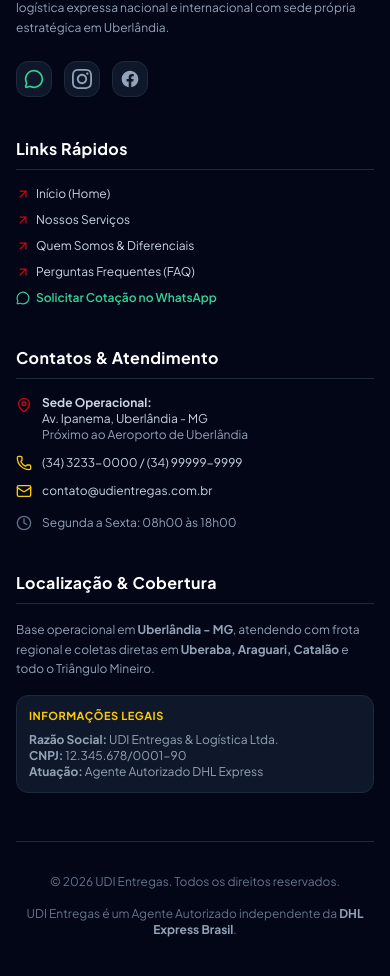
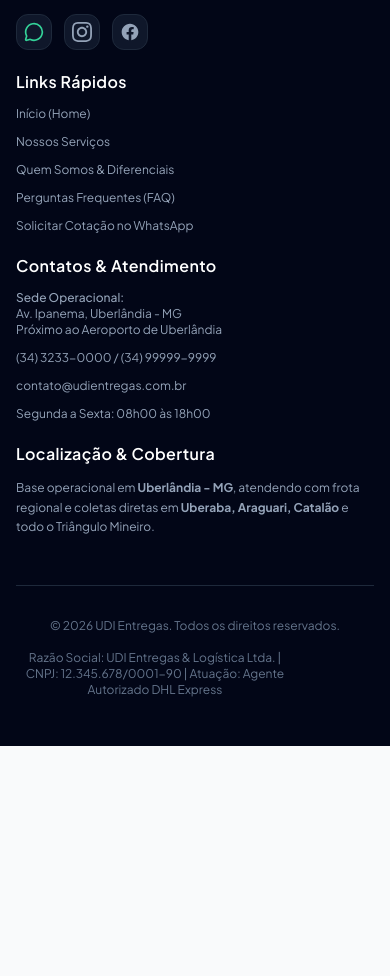
Before and after one commit to projetos-byte/udi-entregas, a React (Vite) app: page / in a window 390 px wide. Shown: the part 8950-9926 px from the top of the page. After the commit the page ends 9696 px from the top, so only its background shows below. Built offline with nearby package versions, Linux system fonts and the light colour scheme.

Commit message:
feat: atualizei o cabeçalho e rodapé

```diff
--- a/src/components/Footer.tsx
+++ b/src/components/Footer.tsx
@@ -1,5 +1,5 @@
 import React from 'react';
-import { MapPin, Phone, Mail, MessageCircle, ShieldCheck, ArrowUpRight, Clock } from 'lucide-react';
+import { MessageCircle } from 'lucide-react';
 import { InstagramIcon, FacebookIcon } from './SocialIcons';
 
 export const Footer: React.FC = () => {
@@ -16,19 +16,14 @@ export const Footer: React.FC = () => {
       <div className="max-w-7xl mx-auto px-4 sm:px-6 lg:px-8">
 
         {/* Main 4 Columns Grid */}
-        <div className="grid grid-cols-1 md:grid-cols-2 lg:grid-cols-4 gap-10 pb-12 border-b border-slate-800">
+        <div className="grid grid-cols-1 md:grid-cols-[1.2fr_0.8fr_1fr_1fr] items-start gap-6 lg:gap-10 pb-12 border-b border-slate-800">
 
           {/* Column 1: Brand & About */}
           <div className="space-y-4">
             <div className="flex items-center gap-2">
-              <div className="bg-dhl-yellow text-slate-950 font-black tracking-tighter text-xl px-3 py-1 rounded-lg border-b-2 border-dhl-yellow-hover">
+              <div className="-mt-1 bg-dhl-yellow text-slate-950 font-black tracking-tighter text-xl px-3 py-1 rounded-lg border-b-2 border-dhl-yellow-hover">
                 UDI <span className="text-dhl-red">ENTREGAS</span>
               </div>
-            </div>
-
-            <div className="inline-flex items-center gap-1.5 text-xs font-bold text-dhl-yellow bg-slate-900 border border-slate-800 px-2.5 py-1 rounded-md">
-              <ShieldCheck className="w-4 h-4 text-dhl-yellow" />
-              Agente Autorizado DHL Express
             </div>
 
             <p className="text-slate-400 text-xs sm:text-sm leading-relaxed">
@@ -69,91 +64,53 @@ export const Footer: React.FC = () => {
 
           {/* Column 2: Quick Links */}
           <div className="space-y-4">
-            <h4 className="text-white font-bold text-base tracking-wide border-b border-slate-800 pb-2">
+            <h4 className="text-white font-semibold text-base tracking-wide leading-none">
               Links Rápidos
             </h4>
-            <ul className="space-y-2.5 text-xs sm:text-sm">
+            <ul className="space-y-3 text-xs sm:text-sm">
               <li>
-                <a href="#home" className="hover:text-dhl-yellow transition-colors flex items-center gap-1.5">
-                  <ArrowUpRight className="w-3.5 h-3.5 text-dhl-red" />
-                  Início (Home)
-                </a>
+                <a href="#home" className="text-slate-400 hover:text-white transition-colors duration-200">Início (Home)</a>
               </li>
               <li>
-                <a href="#services" className="hover:text-dhl-yellow transition-colors flex items-center gap-1.5">
-                  <ArrowUpRight className="w-3.5 h-3.5 text-dhl-red" />
-                  Nossos Serviços
-                </a>
+                <a href="#services" className="text-slate-400 hover:text-white transition-colors duration-200">Nossos Serviços</a>
               </li>
               <li>
-                <a href="#about" className="hover:text-dhl-yellow transition-colors flex items-center gap-1.5">
-                  <ArrowUpRight className="w-3.5 h-3.5 text-dhl-red" />
-                  Quem Somos & Diferenciais
-                </a>
+                <a href="#about" className="text-slate-400 hover:text-white transition-colors duration-200">Quem Somos & Diferenciais</a>
               </li>
               <li>
-                <a href="#faq" className="hover:text-dhl-yellow transition-colors flex items-center gap-1.5">
-                  <ArrowUpRight className="w-3.5 h-3.5 text-dhl-red" />
-                  Perguntas Frequentes (FAQ)
-                </a>
+                <a href="#faq" className="text-slate-400 hover:text-white transition-colors duration-200">Perguntas Frequentes (FAQ)</a>
               </li>
               <li>
-                <a href={whatsappUrl} target="_blank" rel="noopener noreferrer" className="text-emerald-400 hover:text-emerald-300 font-semibold flex items-center gap-1.5">
-                  <MessageCircle className="w-3.5 h-3.5" />
-                  Solicitar Cotação no WhatsApp
-                </a>
+                <a href={whatsappUrl} target="_blank" rel="noopener noreferrer" className="text-slate-400 hover:text-white transition-colors duration-200">Solicitar Cotação no WhatsApp</a>
               </li>
             </ul>
           </div>
 
           {/* Column 3: Contact & Attendance */}
           <div className="space-y-4">
-            <h4 className="text-white font-bold text-base tracking-wide border-b border-slate-800 pb-2">
+            <h4 className="text-white font-semibold text-base tracking-wide leading-none">
               Contatos & Atendimento
             </h4>
-            <ul className="space-y-3 text-xs sm:text-sm text-slate-300">
-              <li className="flex items-start gap-2.5">
-                <MapPin className="w-4 h-4 text-dhl-red shrink-0 mt-0.5" />
-                <span>
-                  <strong>Sede Operacional:</strong><br />
-                  Av. Ipanema, Uberlândia - MG<br />
-                  <span className="text-slate-400 text-xs">Próximo ao Aeroporto de Uberlândia</span>
-                </span>
+            <ul className="space-y-3 text-xs sm:text-sm text-slate-400">
+              <li>
+                <strong className="font-medium text-slate-400">Sede Operacional:</strong><br />
+                Av. Ipanema, Uberlândia - MG<br />
+                <span className="text-xs">Próximo ao Aeroporto de Uberlândia</span>
               </li>
-              <li className="flex items-center gap-2.5">
-                <Phone className="w-4 h-4 text-dhl-yellow shrink-0" />
-                <span>(34) 3233-0000 / (34) 99999-9999</span>
-              </li>
-              <li className="flex items-center gap-2.5">
-                <Mail className="w-4 h-4 text-dhl-yellow shrink-0" />
-                <span>contato@udientregas.com.br</span>
-              </li>
-              <li className="flex items-center gap-2.5 text-slate-400 pt-1">
-                <Clock className="w-4 h-4 text-slate-500 shrink-0" />
-                <span>Segunda a Sexta: 08h00 às 18h00</span>
-              </li>
+              <li>(34) 3233-0000 / (34) 99999-9999</li>
+              <li>contato@udientregas.com.br</li>
+              <li>Segunda a Sexta: 08h00 às 18h00</li>
             </ul>
           </div>
 
           {/* Column 4: Location & Legal */}
           <div className="space-y-4">
-            <h4 className="text-white font-bold text-base tracking-wide border-b border-slate-800 pb-2">
+            <h4 className="text-white font-semibold text-base tracking-wide leading-none">
               Localização & Cobertura
             </h4>
             <p className="text-xs text-slate-400 leading-relaxed">
               Base operacional em <strong>Uberlândia - MG</strong>, atendendo com frota regional e coletas diretas em <strong>Uberaba, Araguari, Catalão</strong> e todo o Triângulo Mineiro.
             </p>
-
-            <div className="bg-slate-900 border border-slate-800 rounded-xl p-3 space-y-2">
-              <span className="text-[11px] font-bold uppercase tracking-wider text-dhl-yellow block">
-                Informações Legais
-              </span>
-              <p className="text-xs text-slate-400">
-                <strong>Razão Social:</strong> UDI Entregas & Logística Ltda.<br />
-                <strong>CNPJ:</strong> 12.345.678/0001-90<br />
-                <strong>Atuação:</strong> Agente Autorizado DHL Express
-              </p>
-            </div>
           </div>
 
         </div>
@@ -161,8 +118,8 @@ export const Footer: React.FC = () => {
         {/* Bottom Legal Rights Bar */}
         <div className="pt-8 flex flex-col sm:flex-row items-center justify-between gap-4 text-xs text-slate-500">
           <p>© {currentYear} UDI Entregas. Todos os direitos reservados.</p>
-          <p className="text-center sm:text-right">
-            UDI Entregas é um Agente Autorizado independente da <strong className="text-slate-400">DHL Express Brasil</strong>.
+          <p className="pr-20 text-center sm:text-right">
+            Razão Social: UDI Entregas & Logística Ltda. | CNPJ: 12.345.678/0001-90 | Atuação: Agente Autorizado DHL Express
           </p>
         </div>
 
--- a/src/components/Header.tsx
+++ b/src/components/Header.tsx
@@ -1,5 +1,5 @@
 import React, { useState, useEffect } from 'react';
-import { Menu, X, Phone, MessageCircle, ShieldCheck } from 'lucide-react';
+import { Menu, X, Phone, MessageCircle } from 'lucide-react';
 import { InstagramIcon, FacebookIcon } from './SocialIcons';
 
 interface HeaderProps {
@@ -34,32 +34,31 @@ export const Header: React.FC<HeaderProps> = ({ onOpenQuoteModal }) => {
       isScrolled ? 'bg-white/95 backdrop-blur-md shadow-md py-3' : 'bg-slate-900/90 backdrop-blur-sm py-4 border-b border-slate-800'
     }`}>
       {/* Top Bar Contacts (Desktop only) */}
-      <div className={`hidden lg:block border-b pb-2 mb-2 transition-all duration-300 ${
-        isScrolled ? 'border-gray-100 text-slate-600 text-xs' : 'border-slate-800/80 text-slate-300 text-xs'
+      <div className={`hidden lg:block overflow-hidden border-b text-xs text-slate-400 transition-all duration-300 ${
+        isScrolled
+          ? 'max-h-0 border-transparent pb-0 mb-0 opacity-0 pointer-events-none'
+          : 'max-h-12 border-slate-800/80 pb-2 mb-2 opacity-100'
       }`}>
         <div className="max-w-7xl mx-auto px-4 sm:px-6 lg:px-8 flex justify-between items-center">
-          <div className="flex items-center space-x-6">
-            <span className="flex items-center gap-1.5 font-medium">
-              <ShieldCheck className="w-4 h-4 text-dhl-yellow" />
-              Agente Autorizado DHL Express em Uberlândia e Região
-            </span>
+          <div className="flex items-center">
             <span className="flex items-center gap-1.5">
-              <Phone className="w-3.5 h-3.5 text-dhl-red" />
+              <Phone className="w-3.5 h-3.5" />
+              Telefone / Atendimento:
               (34) 3233-0000 / (34) 99999-9999
             </span>
           </div>
 
           <div className="flex items-center space-x-4">
             <span className="text-slate-400">Siga a UDI Entregas:</span>
-            <a href="https://instagram.com" target="_blank" rel="noopener noreferrer" className="hover:text-dhl-yellow transition-colors" aria-label="Instagram">
+            <a href="https://instagram.com" target="_blank" rel="noopener noreferrer" className="hover:text-white transition-colors" aria-label="Instagram">
               <InstagramIcon className="w-4 h-4" />
             </a>
-            <a href="https://facebook.com" target="_blank" rel="noopener noreferrer" className="hover:text-dhl-yellow transition-colors" aria-label="Facebook">
+            <a href="https://facebook.com" target="_blank" rel="noopener noreferrer" className="hover:text-white transition-colors" aria-label="Facebook">
               <FacebookIcon className="w-4 h-4" />
             </a>
-            <a href={whatsappUrl} target="_blank" rel="noopener noreferrer" className="text-emerald-400 hover:text-emerald-300 font-semibold flex items-center gap-1 transition-colors">
+            <a href={whatsappUrl} target="_blank" rel="noopener noreferrer" className="text-slate-400 hover:text-white flex items-center gap-1 transition-colors" aria-label="WhatsApp Atendimento">
               <MessageCircle className="w-4 h-4" />
-              WhatsApp Atendimento
+              WhatsApp
             </a>
           </div>
         </div>
@@ -79,7 +78,7 @@ export const Header: React.FC<HeaderProps> = ({ onOpenQuoteModal }) => {
                 Agente Autorizado
               </span>
               <span className="text-xs font-black tracking-widest text-dhl-red flex items-center gap-1">
-                DHL <span className="text-dhl-yellow drop-shadow-sm">EXPRESS</span>
+                DHL <span className={isScrolled ? 'text-red-600' : 'text-dhl-yellow'}>EXPRESS</span>
               </span>
             </div>
           </a>
@@ -90,8 +89,8 @@ export const Header: React.FC<HeaderProps> = ({ onOpenQuoteModal }) => {
               <a
                 key={link.name}
                 href={link.href}
-                className={`text-sm font-semibold tracking-wide transition-colors hover:text-dhl-red ${
-                  isScrolled ? 'text-slate-700' : 'text-slate-200'
+                className={`text-sm font-semibold tracking-wide transition-colors ${
+                  isScrolled ? 'text-slate-800 hover:text-black' : 'text-white hover:text-slate-200'
                 }`}
               >
                 {link.name}
@@ -131,14 +130,20 @@ export const Header: React.FC<HeaderProps> = ({ onOpenQuoteModal }) => {
 
       {/* Mobile Menu Drawer */}
       {mobileMenuOpen && (
-        <div className="md:hidden bg-slate-900 text-white border-b border-slate-800 px-4 pt-4 pb-6 space-y-4 animate-in slide-in-from-top duration-200">
+        <div className={`md:hidden border-b px-4 pt-4 pb-6 space-y-4 animate-in slide-in-from-top duration-200 ${
+          isScrolled ? 'bg-white text-slate-800 border-slate-200' : 'bg-slate-900 text-white border-slate-800'
+        }`}>
           <div className="flex flex-col space-y-3">
             {navLinks.map((link) => (
               <a
                 key={link.name}
                 href={link.href}
                 onClick={() => setMobileMenuOpen(false)}
-                className="text-base font-medium text-slate-200 hover:text-dhl-yellow py-2 border-b border-slate-800"
+                className={`text-base font-medium py-2 border-b transition-colors ${
+                  isScrolled
+                    ? 'text-slate-800 hover:text-black border-slate-200'
+                    : 'text-white hover:text-dhl-yellow border-slate-800'
+                }`}
               >
                 {link.name}
               </a>
@@ -156,11 +161,11 @@ export const Header: React.FC<HeaderProps> = ({ onOpenQuoteModal }) => {
               Atendimento WhatsApp
             </a>
 
-            <div className="flex justify-center space-x-6 pt-3 text-slate-400">
-              <a href="https://instagram.com" target="_blank" rel="noopener noreferrer" className="hover:text-dhl-yellow" aria-label="Instagram">
+            <div className={`flex justify-center space-x-6 pt-3 ${isScrolled ? 'text-slate-500' : 'text-slate-400'}`}>
+              <a href="https://instagram.com" target="_blank" rel="noopener noreferrer" className={isScrolled ? 'hover:text-black' : 'hover:text-white'} aria-label="Instagram">
                 <InstagramIcon className="w-5 h-5" />
               </a>
-              <a href="https://facebook.com" target="_blank" rel="noopener noreferrer" className="hover:text-dhl-yellow" aria-label="Facebook">
+              <a href="https://facebook.com" target="_blank" rel="noopener noreferrer" className={isScrolled ? 'hover:text-black' : 'hover:text-white'} aria-label="Facebook">
                 <FacebookIcon className="w-5 h-5" />
               </a>
             </div>
```
